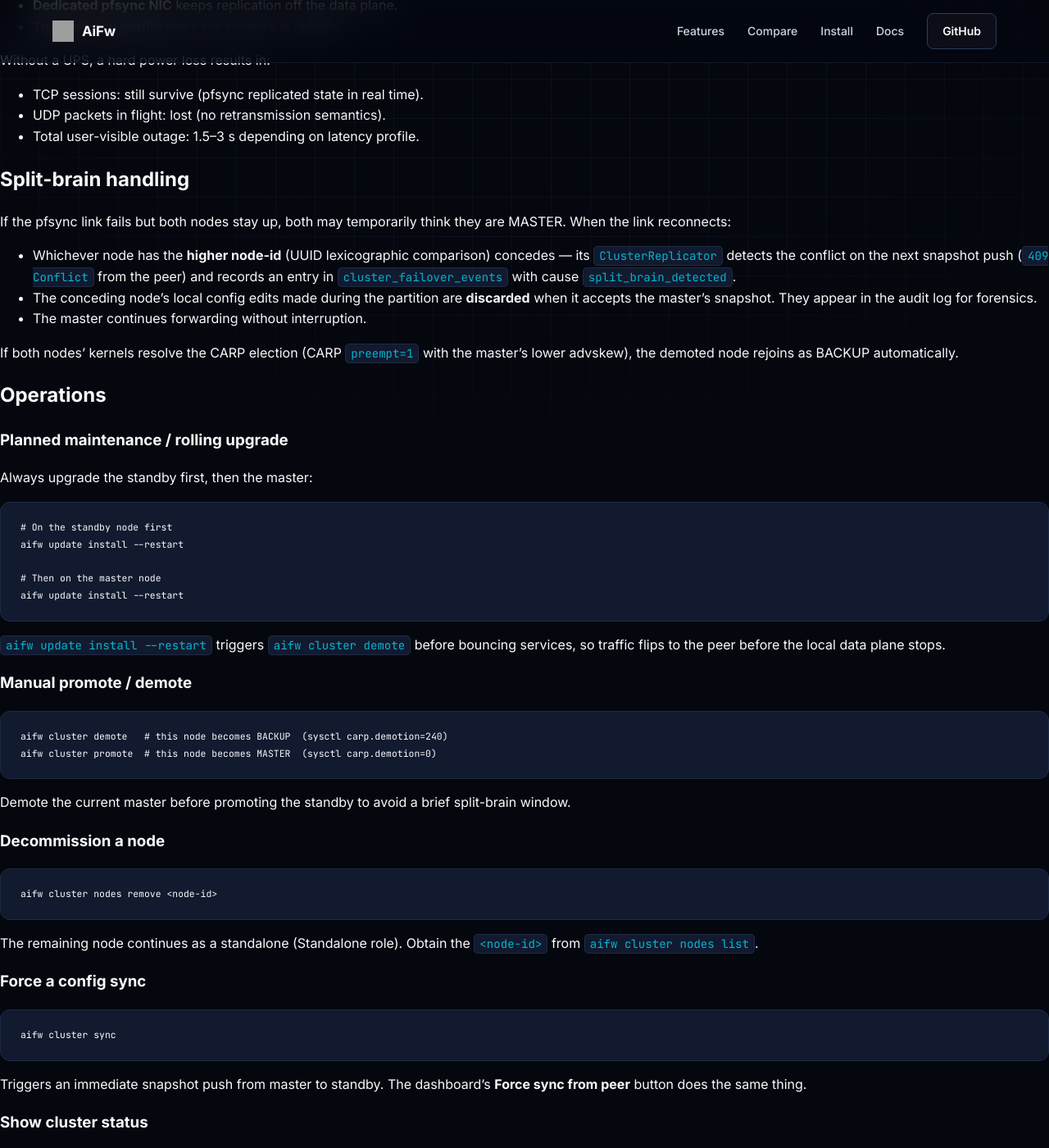
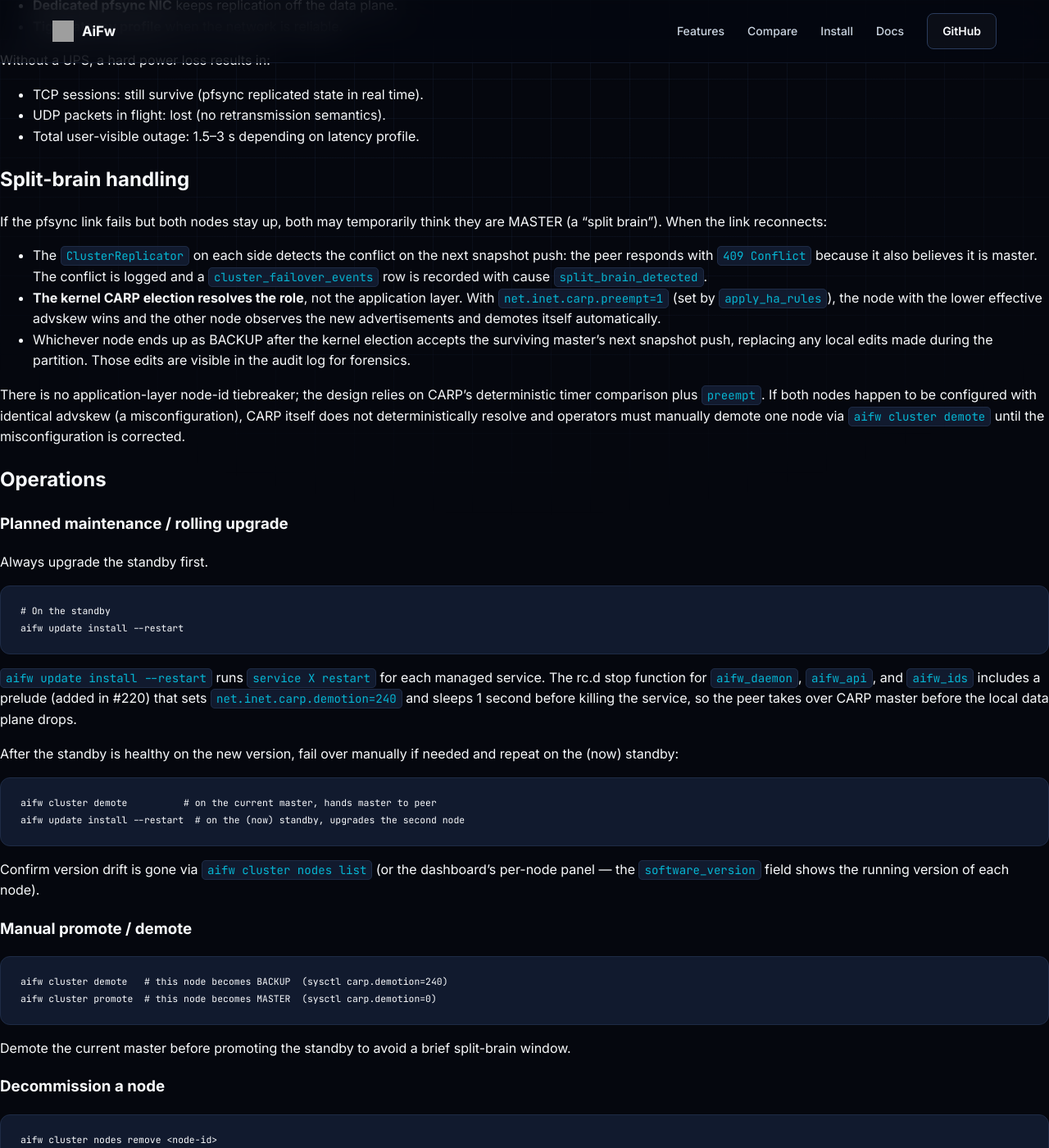
Before and after one commit to ZerosAndOnesLLC/AiFw, a Jekyll site: the page built from docs/ha.md, in a window 1280 px wide and 1400 px high, scrolled down 1671 px. Shown: the whole window at 82% size. Built offline with Jekyll 4.4.1, drawn with Linux system fonts in a browser that asks for light colours; some of the changed text lies outside the part shown; grey boxes are pictures that could not be loaded.

Commit message:
ha: address code review on commit 11 (#223)
- ha-verify.sh master-count parser now wraps both blobs into a JSON
  array before parsing, fixing the JSONDecodeError on multi-line
  pretty JSON output from `aifw cluster verify --json`.
- python3 is now checked up-front; missing python3 exits with code 4
  and a clear message instead of an opaque set-e failure.
- docs/ha.md split-brain section rewritten: removes the fabricated
  "higher node-id concedes" claim. Accurate description: 409 logged,
  cluster_failover_events row written, CARP kernel election (preempt
  + advskew) resolves the role, no app-layer node-id tiebreaker.
- docs/ha.md rolling upgrade section: corrects the false claim that
  aifw update install --restart calls cluster demote. The rc.d stop
  prelude added in #220 does the demote indirectly.
- docs/ha.md "Force a config sync" now describes pull semantics
  (standby pulls from master) instead of push.
- docs/ha.md example uses python3 -m json.tool not jq, consistent
  with the harness's tool choice.
- README.md HA bullet separator unified to em-dash.

v5.88.3

````diff
--- a/Cargo.toml
+++ b/Cargo.toml
@@ -19,7 +19,7 @@ members = [
 resolver = "2"
 
 [workspace.package]
-version = "5.88.2"
+version = "5.88.3"
 edition = "2024"
 license = "MIT"
 repository = "https://github.com/ZerosAndOnesLLC/AiFw"
--- a/aifw-ui/package.json
+++ b/aifw-ui/package.json
@@ -1,6 +1,6 @@
 {
   "name": "aifw-ui",
-  "version": "5.88.2",
+  "version": "5.88.3",
   "private": true,
   "scripts": {
     "dev": "next dev",
--- a/docs/ha.md
+++ b/docs/ha.md
@@ -84,36 +84,54 @@ Without a UPS, a hard power loss results in:
 ## Split-brain handling
 
 If the pfsync link fails but both nodes stay up, both may temporarily think they
-are MASTER. When the link reconnects:
+are MASTER (a "split brain"). When the link reconnects:
 
-- Whichever node has the **higher node-id** (UUID lexicographic comparison)
-  concedes — its `ClusterReplicator` detects the conflict on the next snapshot
-  push (`409 Conflict` from the peer) and records an entry in
-  `cluster_failover_events` with cause `split_brain_detected`.
-- The conceding node's local config edits made during the partition are
-  **discarded** when it accepts the master's snapshot. They appear in the audit
-  log for forensics.
-- The master continues forwarding without interruption.
+- The `ClusterReplicator` on each side detects the conflict on the next snapshot
+  push: the peer responds with `409 Conflict` because it also believes it is
+  master. The conflict is logged and a `cluster_failover_events` row is recorded
+  with cause `split_brain_detected`.
+- **The kernel CARP election resolves the role**, not the application layer. With
+  `net.inet.carp.preempt=1` (set by `apply_ha_rules`), the node with the lower
+  effective advskew wins and the other node observes the new advertisements and
+  demotes itself automatically.
+- Whichever node ends up as BACKUP after the kernel election accepts the
+  surviving master's next snapshot push, replacing any local edits made during
+  the partition. Those edits are visible in the audit log for forensics.
 
-If both nodes' kernels resolve the CARP election (CARP `preempt=1` with the
-master's lower advskew), the demoted node rejoins as BACKUP automatically.
+There is no application-layer node-id tiebreaker; the design relies on CARP's
+deterministic timer comparison plus `preempt`. If both nodes happen to be
+configured with identical advskew (a misconfiguration), CARP itself does not
+deterministically resolve and operators must manually demote one node via
+`aifw cluster demote` until the misconfiguration is corrected.
 
 ## Operations
 
 ### Planned maintenance / rolling upgrade
 
-Always upgrade the standby first, then the master:
+Always upgrade the standby first.
 
 ```sh
-# On the standby node first
-aifw update install --restart
-
-# Then on the master node
+# On the standby
 aifw update install --restart
 ```
 
-`aifw update install --restart` triggers `aifw cluster demote` before bouncing
-services, so traffic flips to the peer before the local data plane stops.
+`aifw update install --restart` runs `service X restart` for each managed
+service. The rc.d stop function for `aifw_daemon`, `aifw_api`, and `aifw_ids`
+includes a prelude (added in #220) that sets `net.inet.carp.demotion=240` and
+sleeps 1 second before killing the service, so the peer takes over CARP master
+before the local data plane drops.
+
+After the standby is healthy on the new version, fail over manually if needed
+and repeat on the (now) standby:
+
+```sh
+aifw cluster demote          # on the current master, hands master to peer
+aifw update install --restart  # on the (now) standby, upgrades the second node
+```
+
+Confirm version drift is gone via `aifw cluster nodes list` (or the dashboard's
+per-node panel — the `software_version` field shows the running version of each
+node).
 
 ### Manual promote / demote
 
@@ -137,11 +155,12 @@ The remaining node continues as a standalone (Standalone role). Obtain the
 ### Force a config sync
 
 ```sh
-aifw cluster sync
+aifw cluster sync     # this node pulls the current snapshot from the primary
 ```
 
-Triggers an immediate snapshot push from master to standby. The dashboard's
-**Force sync from peer** button does the same thing.
+The dashboard's **Force sync from peer** button does the same thing. Use this
+when the standby's `cluster_snapshot_state.last_applied_hash` doesn't match the
+master's live config hash and the next replicator tick is too far away.
 
 ### Show cluster status
 
````
Also changed, not shown: other parts of docs/ha.md (+1 -1 lines), README.md, 2 other files.
